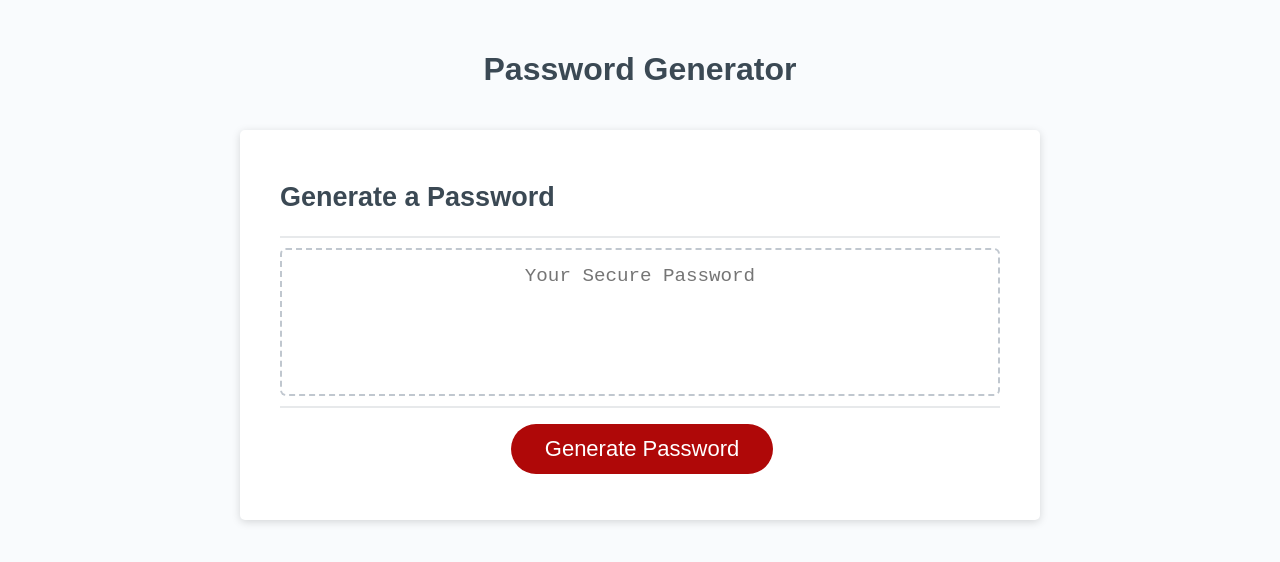
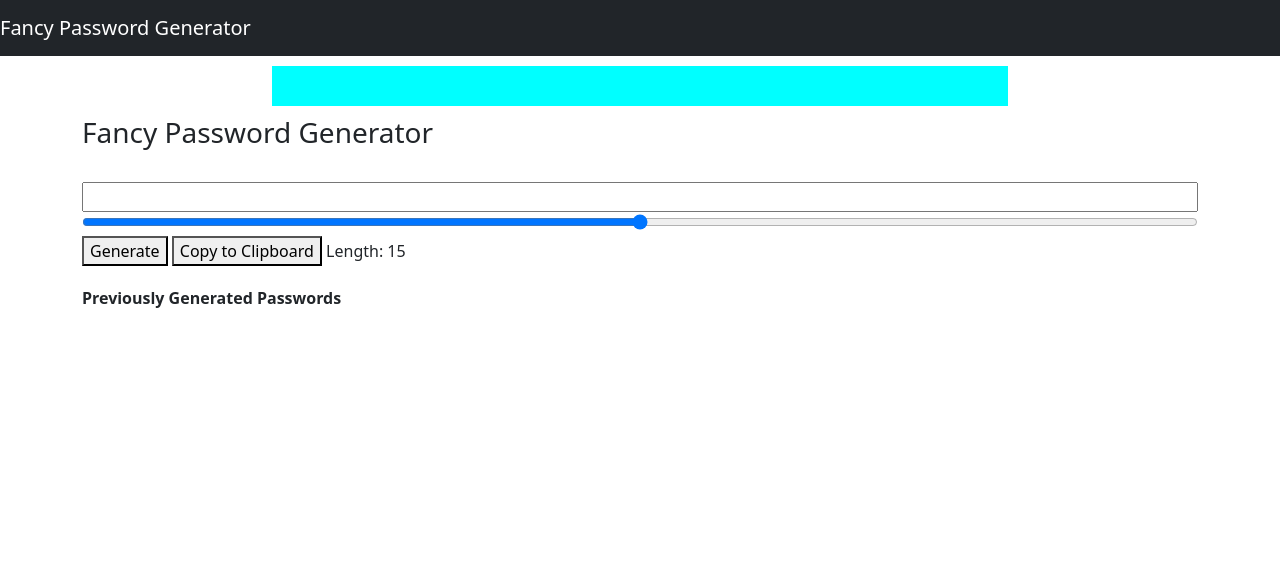
Before and after one commit to FolukeDade/PasswordGeneratorAssingment, a plain HTML site: page index.html in a window 1280 px wide. Drawn offline with nearby package versions, Linux system fonts and the light colour scheme.

Commit message:
working on HTML

```diff
--- a/index.html
+++ b/index.html
@@ -4,31 +4,46 @@
     <meta charset="UTF-8" />
     <meta name="viewport" content="width=device-width, initial-scale=1.0" />
     <meta http-equiv="X-UA-Compatible" content="ie=edge" />
-    <title>Password Generator</title>
+    <title>Fancy Password Generator</title>
+
+    <link href="https://cdn.jsdelivr.net/npm/bootstrap@5.0.2/dist/css/bootstrap.min.css" rel="stylesheet" integrity="sha384-EVSTQN3/azprG1Anm3QDgpJLIm9Nao0Yz1ztcQTwFspd3yD65VohhpuuCOmLASjC" crossorigin="anonymous">
     <link rel="stylesheet" href="style.css" />
+
   </head>
   <body>
-    <div class="wrapper">
+
+    <nav class="navbar navbar-dark bg-dark">
+      <a class="navbar-brand" href="#">Fancy Password Generator</a>
+    </nav>
+    <div class="container">
+
+      <div class="row">
+
+        <div class="col-lg-8 col-sm-12 mx-auto">
+
+          <div class ="content">
+
+          </div>
+        </div>
+
+      </div>
       <header>
-        <h1>Password Generator</h1>
+        <h3>Fancy Password Generator</h3>
+        <br />
+        <input type="text" id="display">
+        <br />
+        <input type="range" min="0" max="30" name="slider" id="slider">
+        <br />
+        <button onclick="generate()">Generate</button>
+        <button onclick="copypassword()">Copy to Clipboard</button>
+        <div id="length"></div>
+
+        <div class="previous_passwords"></div>
+        <b>Previously Generated Passwords</b>
+        <br />
+        <div id="lastPasswords"></div>
       </header>
-      <div class="card">
-        <div class="card-header">
-          <h2>Generate a Password</h2>
-        </div>
-        <div class="card-body">
-          <textarea
-            readonly
-            id="password"
-            placeholder="Your Secure Password"
-            aria-label="Generated Password"
-          ></textarea>
-        </div>
-        <div class="card-footer">
-          <button id="generate" class="btn">Generate Password</button>
-        </div>
-      </div>
-    </div>
-    <script src="script.js"></script>
+
+      <script src="script.js"></script>
   </body>
 </html>
--- a/script.js
+++ b/script.js
@@ -1,14 +1,48 @@
-// Assignment Code
-var generateBtn = document.querySelector("#generate");
+//Generate random password
+function generate() {
 
-// Write password to the #password input
-function writePassword() {
-  var password = generatePassword();
-  var passwordText = document.querySelector("#password");
+  //set password length/how complex
 
-  passwordText.value = password;
+  let complexity = document.getElementById("slider").value;
 
+  //password values
+  let values = "ABCDEFGHIJKLMNOPQRSTUVWXYZabcdefghijklmnopqrstuvwxyz1234567890!@#$%^&*()_+~";
+
+  let password = "";
+
+  //Create for loop to choose password characters
+  for(var i = 0; i <= complexity; i++){
+    password = password + values.charAt(Math.floor(Math.random() * Math.floor(values.length -1)));
+  }
+
+  // Add password to textobx.display area
+  document.getElementById("display").value = password;
+
+  // add password to previously generated password section
+  document.getElementById("lastPasswords").innerHTML += password + "<br />";
 }
 
-// Add event listener to generate button
-generateBtn.addEventListener("click", writePassword);
+//set default length display of 15
+document.getElementById("length").innerHTML = "Length: 15";
+
+// function to set length based on slider
+document.getElementById("slider").oninput = function(){
+
+  if(document.getElementById("slider").value > 0) {
+    document.getElementById("length").innerHTML = "Length: " + document.getElementById("slider").value;
+  }
+  else{
+    document.getElementById("length").innerHTML = "Length: 1";
+  }
+
+  //function to copy password
+
+  function copypassword(){
+
+    document.getElementById("display").select();
+
+   // document.execCommand("Copy");
+
+    alert("Password copied to clipboard!");
+  }
+}
--- a/style.css
+++ b/style.css
@@ -1,137 +1,24 @@
-*,
-*::before,
-*::after {
-  box-sizing: border-box;
+.content {
+  margin-top: 10px;
+  margin-bottom: 10px;
+  background-color: cyan;
+  padding: 20px;
+  width: 100%;
 }
 
-html,
-body,
-.wrapper {
-  height: 100%;
-  margin: 0;
-  padding: 0;
+#display{
+  width: 100%;
 }
 
-body {
-  font-family: sans-serif;
-  background-color: #f9fbfd;
+#slider{
+  width: 100%;
 }
 
-.wrapper {
-  padding-top: 30px;
-  padding-left: 20px;
-  padding-right: 20px;
+#length {
+  display: inline-block;
+  width: 100px
 }
 
-header {
-  text-align: center;
-  padding: 20px;
-  padding-top: 0px;
-  color: hsl(206, 17%, 28%);
+.previous_passwords{
+  margin-bottom: 20px;
 }
-
-.card {
-  background-color: hsl(0, 0%, 100%);
-  border-radius: 5px;
-  border-width: 1px;
-  box-shadow: rgba(0, 0, 0, 0.15) 0px 2px 8px 0px;
-  color: hsl(206, 17%, 28%);
-  font-size: 18px;
-  margin: 0 auto;
-  max-width: 800px;
-  padding: 30px 40px;
-}
-
-.card-header::after {
-  content: " ";
-  display: block;
-  width: 100%;
-  background: #e7e9eb;
-  height: 2px;
-}
-
-.card-body {
-  min-height: 100px;
-}
-
-.card-footer {
-  text-align: center;
-}
-
-.card-footer::before {
-  content: " ";
-  display: block;
-  width: 100%;
-  background: #e7e9eb;
-  height: 2px;
-}
-
-.card-footer::after {
-  content: " ";
-  display: block;
-  clear: both;
-}
-
-.btn {
-  border: none;
-  background-color: hsl(360, 91%, 36%);
-  border-radius: 25px;
-  box-shadow: rgba(0, 0, 0, 0.1) 0px 1px 6px 0px rgba(0, 0, 0, 0.2) 0px 1px 1px
-    0px;
-  color: hsl(0, 0%, 100%);
-  display: inline-block;
-  font-size: 22px;
-  line-height: 22px;
-  margin: 16px 16px 16px 20px;
-  padding: 14px 34px;
-  text-align: center;
-  cursor: pointer;
-}
-
-button[disabled] {
-  cursor: default;
-  background: #c0c7cf;
-}
-
-.float-right {
-  float: right;
-}
-
-#password {
-  -webkit-appearance: none;
-  -moz-appearance: none;
-  appearance: none;
-  border: none;
-  display: block;
-  width: 100%;
-  padding-top: 15px;
-  padding-left: 15px;
-  padding-right: 15px;
-  padding-bottom: 85px;
-  font-size: 1.2rem;
-  text-align: center;
-  margin-top: 10px;
-  margin-bottom: 10px;
-  border: 2px dashed #c0c7cf;
-  border-radius: 6px;
-  resize: none;
-  overflow: hidden;
-}
-
-@media (max-width: 690px) {
-  .btn {
-    font-size: 1rem;
-    margin: 16px 0px 0px 0px;
-    padding: 10px 15px;
-  }
-
-  #password {
-    font-size: 1rem;
-  }
-}
-
-@media (max-width: 500px) {
-  .btn {
-    font-size: 0.8rem;
-  }
-}
```
